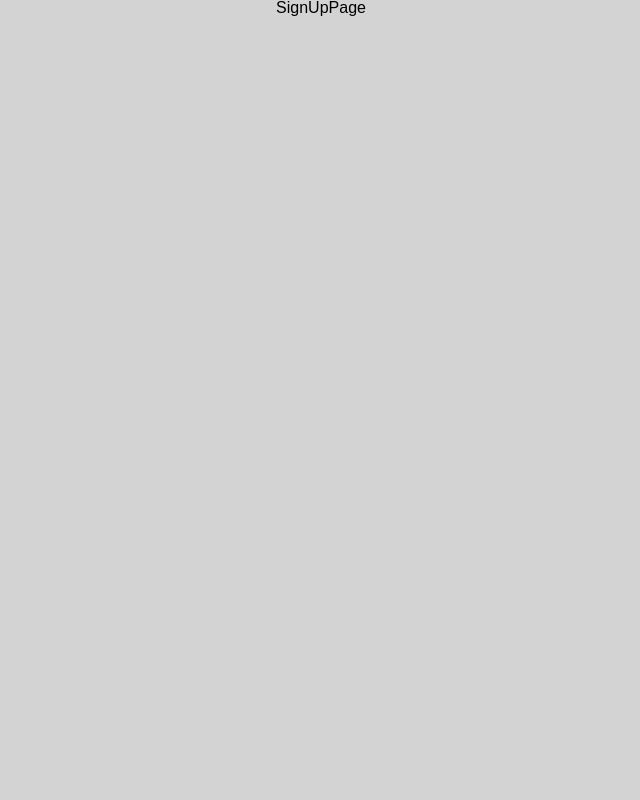
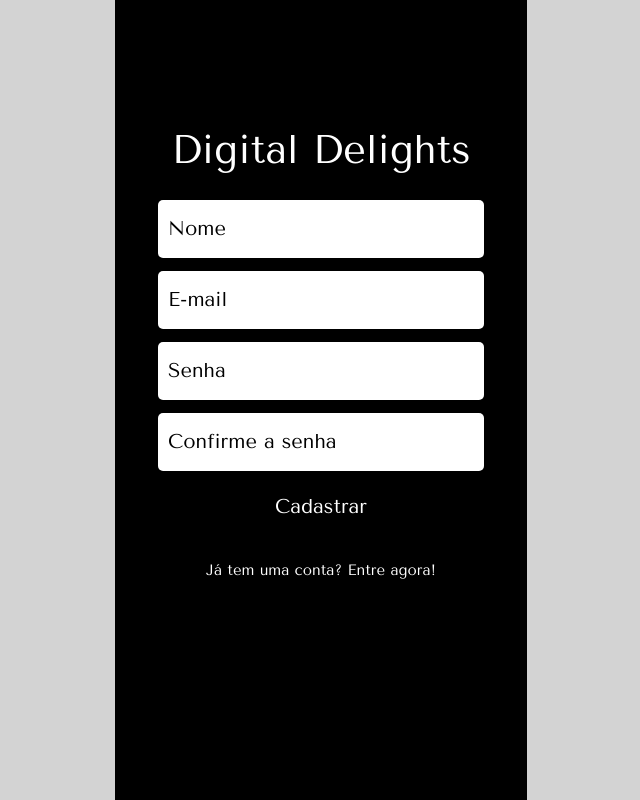
Before and after one commit to expeditus303/projeto15-digital_delights-front, a React (Create React App) app: page /sign-up in a window 1280 px wide. Shown: the whole page, without its empty margins (319-959 px from the left). Built offline with nearby package versions, Linux system fonts and the light colour scheme.

Commit message:
feat: SignUpPages layout ready and all settings done, to send information to the database

```diff
--- a/src/App.js
+++ b/src/App.js
@@ -21,7 +21,7 @@ function App() {
       <UserContext.Provider value={{ user, setUser }}>
         <Routes>
           <Route path="/sign-up" element={<SignUpPage />} />
-          <Route path="/sign-ip" element={<SignInPage />} />
+          <Route path="/sign-in" element={<SignInPage />} />
           <Route path="/" element={<HomePage />} />
           <Route path="/product/:id" element={<ProductPage />} />
           <Route path="/cart" element={<CartPage />} />
--- a/src/pages/SignUpPage/SignUpCss.js
+++ b/src/pages/SignUpPage/SignUpCss.js
@@ -0,0 +1,115 @@
+import styled from "styled-components";
+
+export const SignUpContainer = styled.div`
+display: flex;
+flex-direction: column;
+align-items: center;
+justify-content: center;
+background-color: #000;
+height: 100vh;
+max-height: 100vh;
+width: 100vw;
+max-width: 412px;
+position: relative;
+padding: 25px 25px;
+`
+
+export const Title = styled.h1`
+font-family: Tenor Sans;
+font-style: normal;
+font-weight: 400;
+font-size: 40px;
+color: #fff;
+`
+export const FormContainer = styled.div`
+display: flex;
+margin: 30px 0 25px;
+flex-direction: column;
+align-items: center;
+width: 326px;
+height:446px;
+
+input{
+    font-family: Tenor Sans;
+    font-style: normal;
+    font-weight: 400;
+    font-size: 20px;
+    line-height: 23px;
+    color: #000000;
+    width: 326px;
+    height: 58px;
+    margin-bottom: 13px;
+    padding: 10px;
+    border: none;
+    border-radius: 5px;
+    pointer-events: ${(props) => (props.disabled ? "none" : "all")};
+    background-color: ${(props) => (props.disabled ? "#F2F2F2" : "#FFFFFF")};
+    color: ${(props) => (props.disabled ? "#AFAFAF" : "#666666")};
+
+    &::placeholder {
+        font-family: Tenor Sans;
+        font-style: normal;
+        font-weight: 400;
+        font-size: 20px;
+        line-height: 23px;
+        color: #000000;
+    }
+    font-family: Tenor Sans;
+    font-style: normal;
+    font-weight: 400;
+    font-size: 20px;
+    line-height: 23px;
+    color: #000000;
+}
+button{
+    width: 326px;
+    height: 46px;
+    display: flex;
+    align-items: center;
+    justify-content: center;
+    border: none;
+    border-radius: 5px;
+    cursor: pointer;
+    pointer-events: ${(props) => (props.disabled ? "none" : "all")};
+    opacity: ${(props) => (props.disabled ? 0.7 : 1)};
+    font-size: 20px;
+    line-height: 26px;
+    text-align: center;
+    background: #000;
+    color: #ffffff;
+    &:hover {
+        background: #9c25cc;
+    }
+    s &:active {
+        background: #9522c2;
+    }
+    &:focus {
+        outline: none;
+    }
+    font-family: Tenor Sans;
+    font-style: normal;
+    font-weight: 400;
+    font-size: 20px;
+    line-height: 23px;
+    color: #ffffff;
+}
+`
+export const TextContainer = styled.div`
+display: flex;
+justify-content: center;
+align-items: center;
+margin-top: 32px;
+h3{
+    font-size: 14px;
+    line-height: 17px;
+    text-decoration: none;
+    color: #ffffff;
+    font-family: Tenor Sans;
+    font-style: normal;
+    font-weight: 400;
+    font-size: 15px;
+}
+a{
+        color: #fff;
+    }
+`
--- a/src/pages/SignUpPage/SignUpPage.js
+++ b/src/pages/SignUpPage/SignUpPage.js
@@ -1,7 +1,105 @@
+import { useState } from "react";
+import { useNavigate, Link } from "react-router-dom";
+import apiAuth from '../../services/apiAuth.js';
+import { SignUpContainer, Title,  FormContainer, TextContainer} from './SignUpCss.js';
+
+
 export default function SignUpPage() {
+    const navigate = useNavigate();
+
+    const [form, setForm] = useState({
+        name: '',
+        password: '',
+        email: '',
+        confirmPassword: ''
+    });
+
+   function handleForm(e) {
+    setForm({...form, [e.target.id]: e.target.value})
+   }
+
+    function createAccount (e) {
+        e.preventDefault();
+
+        if(form.password!== form.confirmPassword) {
+            alert("Passwords do not match");
+            return;
+        };
+
+        //body without "confirmPassword"
+        const body = {
+            name: form.name,
+            email: form.email,
+            password: form.password
+        };
+
+        apiAuth
+        .signUp(body)
+        .then((res) => {
+            console.log(res.data);
+            navigate('/sign-in');
+        })
+        .catch((err) => {
+            console.log(err.response.data);
+        });
+    }
+
     return (
-        <div>
-            <h1>SignUpPage</h1>
-        </div>
+        <SignUpContainer>
+
+            <Title>
+                Digital Delights
+            </Title>
+
+            <FormContainer>
+                <form onSubmit={createAccount}>
+                    <input
+                        id='name'
+                        type='text'
+                        value={form.name}
+                        placeholder='Nome'
+                        onChange={handleForm}
+                        required
+                    />
+
+                    <input
+                        id='email'
+                        type='email'
+                        value={form.email}
+                        placeholder='E-mail'
+                        onChange={handleForm}
+                        required
+                    />
+
+                    <input
+                        id='password'
+                        type='password'
+                        value={form.password}
+                        placeholder='Senha'
+                        onChange={handleForm}
+                        required
+                    />
+
+                    <input
+                        id='confirmPassword'
+                        type='password'
+                        value={form.confirmPassword}
+                        placeholder='Confirme a senha'
+                        onChange={handleForm}
+                        required
+                    />
+
+
+                    <button type='submit' >Cadastrar</button>
+                </form>
+
+                <TextContainer>
+                    <Link to='/sign-in'>
+                        <h3>Já tem uma conta? Entre agora!</h3>
+                    </Link>
+                </TextContainer>
+            </FormContainer>
+
+        </SignUpContainer >
     )
 }
```
